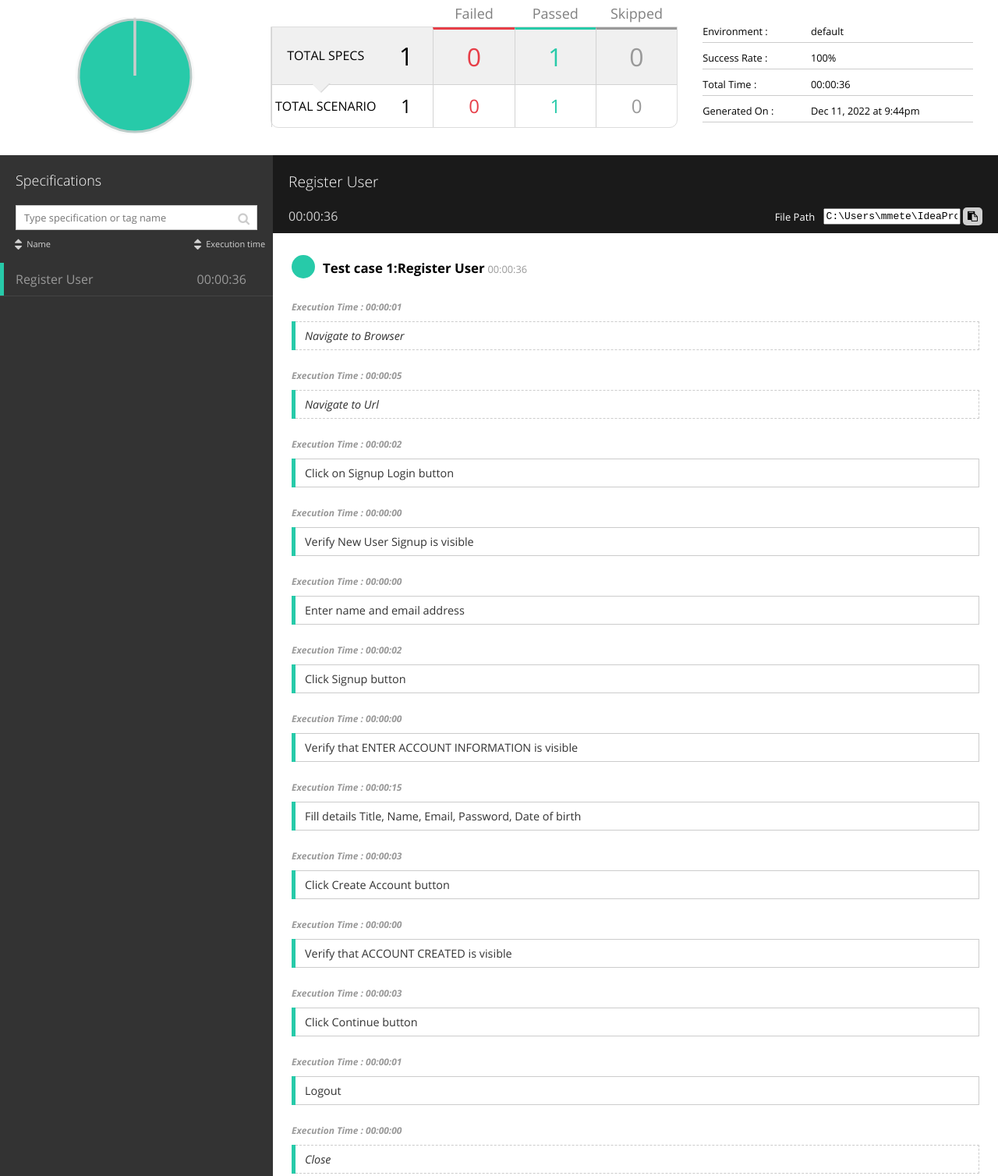
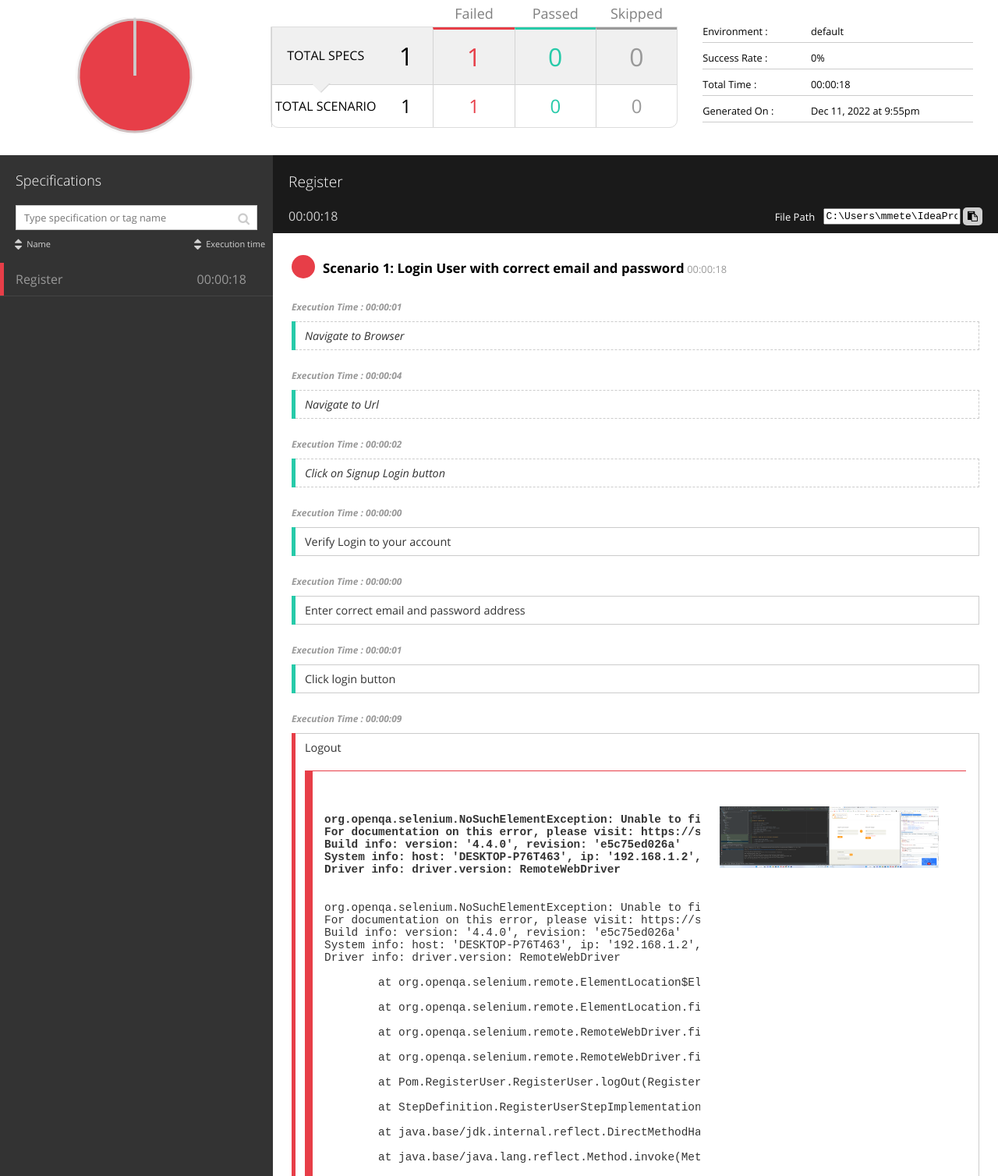
Before and after one commit to Metehan-Polat/gaugeExample, a plain HTML site: page reports/html-report/specs/example.html in a window 1280 px wide. Shown: the part 80-1588 px from the top of the page at 78% size. Drawn offline with Linux system fonts and the light colour scheme.

Commit message:
version 1.1.1

```diff
--- a/reports/html-report/js/search_index.js
+++ b/reports/html-report/js/search_index.js
@@ -1 +1 @@
-var index = {"Tags":{},"Specs":{"Register User":["specs/example.html"]}};
+var index = {"Tags":{},"Specs":{"Register":["specs/example.html"]}};
--- a/reports/html-report/specs/example.html
+++ b/reports/html-report/specs/example.html
@@ -31,11 +31,11 @@
 
   <div class="report_chart">
     <div class="chart">
-      <svg id="pie-chart" data-results="0,1,0" data-total="1">
+      <svg id="pie-chart" data-results="1,0,0" data-total="1">
         <path class="status failed" />
-        <path class="shadow failed" data-status="failed"><title>Failed: 0/1</title></path>
+        <path class="shadow failed" data-status="failed"><title>Failed: 1/1</title></path>
         <path class="status passed" />
-        <path class="shadow passed" data-status="passed"><title>Passed: 1/1</title></path>
+        <path class="shadow passed" data-status="passed"><title>Passed: 0/1</title></path>
         <path class="status skipped" />
         <path class="shadow skipped" data-status="skipped"><title>Skipped: 0/1</title></path>
       </svg>
@@ -46,14 +46,14 @@
   <div class="report_test-results">
     <div class="report_test-result specs">
         <div class="total-specs" title="Filter all specs"><span class="txt">Total specs</span><span class="value">1</span></div>
-        <div class="fail spec-filter" data-status="failed" title="Filter failed specs"><span class="value">0</span></div>
-        <div class="pass spec-filter" data-status="passed" title="Filter passed specs"><span class="value">1</span></div>
+        <div class="fail spec-filter" data-status="failed" title="Filter failed specs"><span class="value">1</span></div>
+        <div class="pass spec-filter" data-status="passed" title="Filter passed specs"><span class="value">0</span></div>
         <div class="skip spec-filter" data-status="skipped" title="Filter skipped specs"><span class="value">0</span></div>
     </div>
     <div class="report_test-result scenarios">
         <div class="total-scenarios"><span class="txt">Total scenario</span><span class="value">1</span></div>
-        <div class="fail scenario-stats" data-status="failed"><span class="value">0</span></div>
-        <div class="pass scenario-stats" data-status="passed"><span class="value">1</span></div>
+        <div class="fail scenario-stats" data-status="failed"><span class="value">1</span></div>
+        <div class="pass scenario-stats" data-status="passed"><span class="value">0</span></div>
         <div class="skip scenario-stats" data-status="skipped"><span class="value">0</span></div>
     </div>
   </div>
@@ -68,15 +68,15 @@
 
     <li>
       <label>Success Rate </label>
-      <span>100%</span>
+      <span>0%</span>
     </li>
     <li>
       <label>Total Time </label>
-      <span>00:00:36</span>
+      <span>00:00:18</span>
     </li>
     <li>
       <label>Generated On </label>
-      <span>Dec 11, 2022 at 9:44pm</span>
+      <span>Dec 11, 2022 at 9:55pm</span>
     </li>
   </ul>
 
@@ -115,10 +115,10 @@
 
           <a href="example.html">
 
-              <li class="passed spec-name">
+              <li class="failed spec-name">
 
-              <span id="scenarioName" class="scenarioname">Register User</span>
-              <span id="time" class="time">00:00:36</span>
+              <span id="scenarioName" class="scenarioname">Register</span>
+              <span id="time" class="time">00:00:18</span>
             </li>
           </a>
 
@@ -133,11 +133,11 @@
   <div id="specificationContainer" class="details">
     <header class="curr-spec">
       <div class="spec-head-wrapper">
-        <h3 class="spec-head" title="C:\Users\mmete\IdeaProjects\gaugeExample\specs\example.spec">Register User</h3>
+        <h3 class="spec-head" title="C:\Users\mmete\IdeaProjects\gaugeExample\specs\example.spec">Register</h3>
         <div class="hidden report_test-results" alt="Scenarios" title="Scenarios">
           <ul>
-            <li class="fail"><span class="value">0</span><span class="txt">Failed</span></li>
-            <li class="pass"><span class="value">1</span><span class="txt">Passed</span></li>
+            <li class="fail"><span class="value">1</span><span class="txt">Failed</span></li>
+            <li class="pass"><span class="value">0</span><span class="txt">Passed</span></li>
             <li class="skip"><span class="value">0</span><span class="txt">Skipped</span></li>
           </ul>
         </div>
@@ -150,7 +150,7 @@
               <i class="fa fa-clipboard" aria-hidden="true" title="Copy to Clipboard"></i>
           </button>
         </div>
-        <span class="time">00:00:36</span>
+        <span class="time">00:00:18</span>
       </div>
 
 
@@ -178,14 +178,14 @@
 
 
 
-  <div class="scenario-container passed">
+  <div class="scenario-container failed">
 
 
 
   <div class="scenario-head">
-    <h3 class="head borderBottom">Test case 1:Register User</h3>
+    <h3 class="head borderBottom">Scenario 1: Login User with correct email and password</h3>
 
-    <span class="time">00:00:36</span>
+    <span class="time">00:00:18</span>
 
 
 
@@ -275,7 +275,7 @@
 
 
     <h5 class="execution-time">
-      <span class="time">Execution Time : 00:00:05</span>
+      <span class="time">Execution Time : 00:00:04</span>
     </h5>
 
   <div class="step-info passed">
@@ -331,13 +331,7 @@
 
     </div>
 
-
-
-
-    <span></span>
-
-
-
+    <div class="context-step">
 
 
 
@@ -400,6 +394,14 @@
 
 
 
+    </div>
+
+
+
+
+    <span></span>
+
+
 
 
 
@@ -432,7 +434,7 @@
 
 
       <span>
-        Verify New User Signup is visible
+        Verify Login to your account
       </span>
 
 
@@ -495,385 +497,7 @@
 
 
       <span>
-        Enter name and email address
-      </span>
-
-
-  </div>
-
-
-
-
-
-
-
-
-
-
-
-
-
-
-
-
-
-
-
-	</li></ul></div></div>
-
-
-
-
-
-
-
-
-
-
-
-  <div class="step">
-
-
-    <h5 class="execution-time">
-      <span class="time">Execution Time : 00:00:02</span>
-    </h5>
-
-  <div class="step-info passed">
-
-  <ul>
-    <li class="step">
-      <div class="step-txt">
-
-
-
-
-
-
-
-
-
-
-
-
-
-
-      <span>
-        Click Signup button
-      </span>
-
-
-  </div>
-
-
-
-
-
-
-
-
-
-
-
-
-
-
-
-
-
-
-
-	</li></ul></div></div>
-
-
-
-
-
-
-
-
-
-
-
-  <div class="step">
-
-
-    <h5 class="execution-time">
-      <span class="time">Execution Time : 00:00:00</span>
-    </h5>
-
-  <div class="step-info passed">
-
-  <ul>
-    <li class="step">
-      <div class="step-txt">
-
-
-
-
-
-
-
-
-
-
-
-
-
-
-      <span>
-        Verify that ENTER ACCOUNT INFORMATION is visible
-      </span>
-
-
-  </div>
-
-
-
-
-
-
-
-
-
-
-
-
-
-
-
-
-
-
-
-	</li></ul></div></div>
-
-
-
-
-
-
-
-
-
-
-
-  <div class="step">
-
-
-    <h5 class="execution-time">
-      <span class="time">Execution Time : 00:00:15</span>
-    </h5>
-
-  <div class="step-info passed">
-
-  <ul>
-    <li class="step">
-      <div class="step-txt">
-
-
-
-
-
-
-
-
-
-
-
-
-
-
-      <span>
-        Fill details Title, Name, Email, Password, Date of birth
-      </span>
-
-
-  </div>
-
-
-
-
-
-
-
-
-
-
-
-
-
-
-
-
-
-
-
-	</li></ul></div></div>
-
-
-
-
-
-
-
-
-
-
-
-  <div class="step">
-
-
-    <h5 class="execution-time">
-      <span class="time">Execution Time : 00:00:03</span>
-    </h5>
-
-  <div class="step-info passed">
-
-  <ul>
-    <li class="step">
-      <div class="step-txt">
-
-
-
-
-
-
-
-
-
-
-
-
-
-
-      <span>
-        Click Create Account button
-      </span>
-
-
-  </div>
-
-
-
-
-
-
-
-
-
-
-
-
-
-
-
-
-
-
-
-	</li></ul></div></div>
-
-
-
-
-
-
-
-
-
-
-
-  <div class="step">
-
-
-    <h5 class="execution-time">
-      <span class="time">Execution Time : 00:00:00</span>
-    </h5>
-
-  <div class="step-info passed">
-
-  <ul>
-    <li class="step">
-      <div class="step-txt">
-
-
-
-
-
-
-
-
-
-
-
-
-
-
-      <span>
-        Verify that ACCOUNT CREATED is visible
-      </span>
-
-
-  </div>
-
-
-
-
-
-
-
-
-
-
-
-
-
-
-
-
-
-
-
-	</li></ul></div></div>
-
-
-
-
-
-
-
-
-
-
-
-  <div class="step">
-
-
-    <h5 class="execution-time">
-      <span class="time">Execution Time : 00:00:03</span>
-    </h5>
-
-  <div class="step-info passed">
-
-  <ul>
-    <li class="step">
-      <div class="step-txt">
-
-
-
-
-
-
-
-
-
-
-
-
-
-
-      <span>
-        Click Continue button
+        Enter correct email and password address
       </span>
 
 
@@ -936,7 +560,7 @@
 
 
       <span>
-        Logout
+        Click login button
       </span>
 
 
@@ -969,7 +593,111 @@
 
 
 
-    <div class="context-step">
+
+
+
+  <div class="step">
+
+
+    <h5 class="execution-time">
+      <span class="time">Execution Time : 00:00:09</span>
+    </h5>
+
+  <div class="step-info failed">
+
+  <ul>
+    <li class="step">
+      <div class="step-txt">
+
+
+
+
+
+
+
+
+
+
+
+
+
+
+      <span>
+        Logout
+      </span>
+
+
+  </div>
+
+
+
+
+  <div class="error-container failed">
+    <div class="exception-container">
+      <div class="exception">
+        <h4 class="error-message">
+          <pre>org.openqa.selenium.NoSuchElementException: Unable to find element with locator By.xpath: //a[@href=&#39;/logout&#39;]<br/>For documentation on this error, please visit: https://selenium.dev/exceptions/#no_such_element<br/>Build info: version: &#39;4.4.0&#39;, revision: &#39;e5c75ed026a&#39;<br/>System info: host: &#39;DESKTOP-P76T463&#39;, ip: &#39;192.168.1.2&#39;, os.name: &#39;Windows 11&#39;, os.arch: &#39;amd64&#39;, os.version: &#39;10.0&#39;, java.version: &#39;19.0.1&#39;<br/>Driver info: driver.version: RemoteWebDriver</pre>
+        </h4>
+        <pre class="stacktrace">org.openqa.selenium.NoSuchElementException: Unable to find element with locator By.xpath: //a[@href=&#39;/logout&#39;]<br/>For documentation on this error, please visit: https://selenium.dev/exceptions/#no_such_element<br/>Build info: version: &#39;4.4.0&#39;, revision: &#39;e5c75ed026a&#39;<br/>System info: host: &#39;DESKTOP-P76T463&#39;, ip: &#39;192.168.1.2&#39;, os.name: &#39;Windows 11&#39;, os.arch: &#39;amd64&#39;, os.version: &#39;10.0&#39;, java.version: &#39;19.0.1&#39;<br/>Driver info: driver.version: RemoteWebDriver
+<br/>	at org.openqa.selenium.remote.ElementLocation$ElementFinder$2.findElement(ElementLocation.java:165)
+<br/>	at org.openqa.selenium.remote.ElementLocation.findElement(ElementLocation.java:60)
+<br/>	at org.openqa.selenium.remote.RemoteWebDriver.findElement(RemoteWebDriver.java:365)
+<br/>	at org.openqa.selenium.remote.RemoteWebDriver.findElement(RemoteWebDriver.java:357)
+<br/>	at Pom.RegisterUser.RegisterUser.logOut(RegisterUser.java:112)
+<br/>	at StepDefinition.RegisterUserStepImplementation.logout(RegisterUserStepImplementation.java:87)
+<br/>	at java.base/jdk.internal.reflect.DirectMethodHandleAccessor.invoke(DirectMethodHandleAccessor.java:104)
+<br/>	at java.base/java.lang.reflect.Method.invoke(Method.java:578)
+<br/>	at com.thoughtworks.gauge.execution.MethodExecutor.execute(MethodExecutor.java:30)
+<br/>	at com.thoughtworks.gauge.execution.StepExecutionStage.executeStepMethod(StepExecutionStage.java:66)
+<br/>	at com.thoughtworks.gauge.execution.StepExecutionStage.executeStep(StepExecutionStage.java:59)
+<br/>	at com.thoughtworks.gauge.execution.StepExecutionStage.execute(StepExecutionStage.java:41)
+<br/>	at com.thoughtworks.gauge.execution.AbstractExecutionStage.executeNext(AbstractExecutionStage.java:14)
+<br/>	at com.thoughtworks.gauge.execution.HookExecutionStage.execute(HookExecutionStage.java:33)
+<br/>	at com.thoughtworks.gauge.execution.ExecutionPipeline.start(ExecutionPipeline.java:19)
+<br/>	at com.thoughtworks.gauge.processor.ExecuteStepProcessor.process(ExecuteStepProcessor.java:44)
+<br/>	at com.thoughtworks.gauge.RunnerServiceHandler.lambda$executeStep$7(RunnerServiceHandler.java:166)
+<br/>	at java.base/java.util.concurrent.ThreadPoolExecutor.runWorker(ThreadPoolExecutor.java:1144)
+<br/>	at java.base/java.util.concurrent.ThreadPoolExecutor$Worker.run(ThreadPoolExecutor.java:642)
+<br/>	at java.base/java.lang.Thread.run(Thread.java:1589)
+<br/></pre>
+      </div>
+
+         <div class="screenshot-container">
+          <div class="screenshot">
+            <a href="../images/screenshot-6d252dda-240d-4e4d-b809-7a2c3156f670.png" rel="lightbox">
+              <img src="../images/screenshot-6d252dda-240d-4e4d-b809-7a2c3156f670.png" class="screenshot-thumbnail" />
+            </a>
+          </div>
+        </div>
+
+    </div>
+  </div>
+
+
+
+
+
+
+
+
+
+
+
+
+
+
+
+
+
+
+	</li></ul></div></div>
+
+
+
+
+
+
+
 
 
 
@@ -981,7 +709,7 @@
       <span class="time">Execution Time : 00:00:00</span>
     </h5>
 
-  <div class="step-info passed">
+  <div class="step-info not-executed">
 
   <ul>
     <li class="step">
@@ -1032,7 +760,7 @@
 
 
 
-    </div>
+
 
 
 
```
Also changed, not shown: reports/html-report/index.html (+13 -17 lines), .gauge/executionStatus.json, .gauge/failures.json, .gauge/lastRunCmd.json, .gauge/screenshots/screenshot-6d252dda-240d-4e4d-b809-7a2c3156f670.png (added), reports/html-report/images/screenshot-6d252dda-240d-4e4d-b809-7a2c3156f670.png (added), 8 other files.
